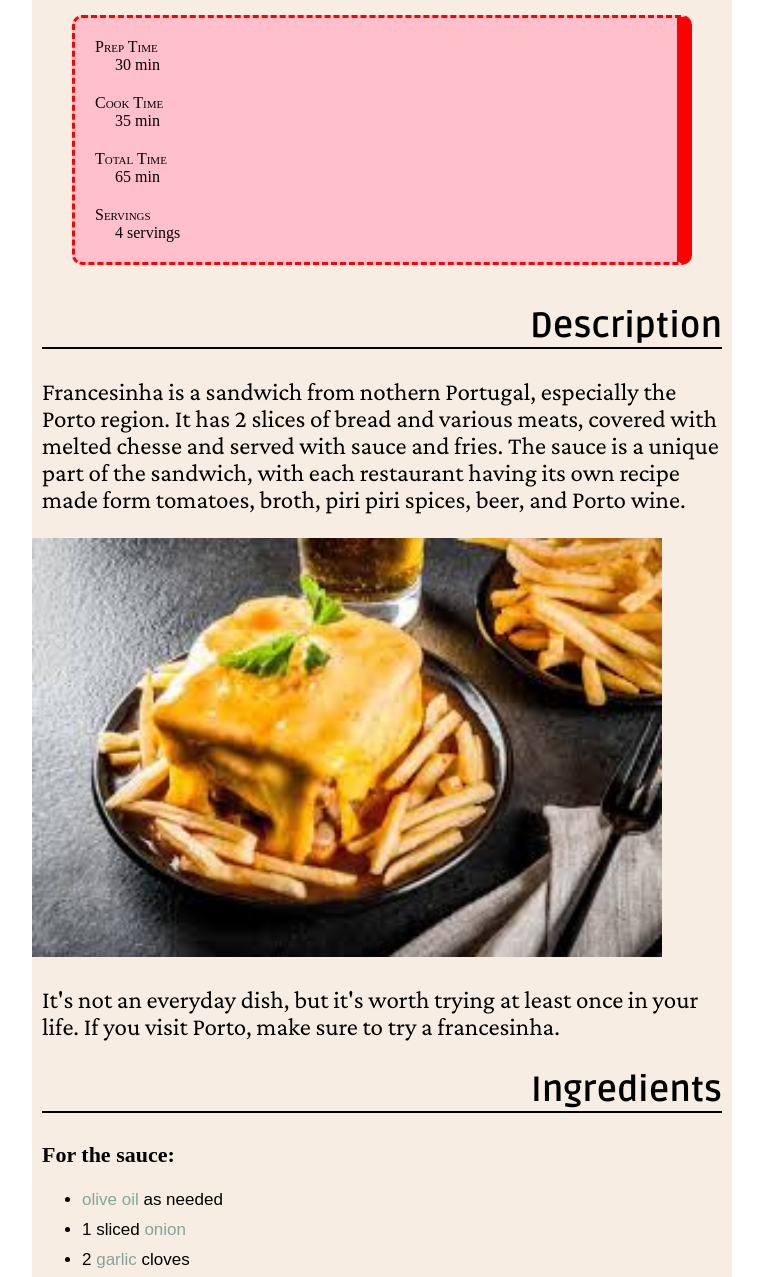
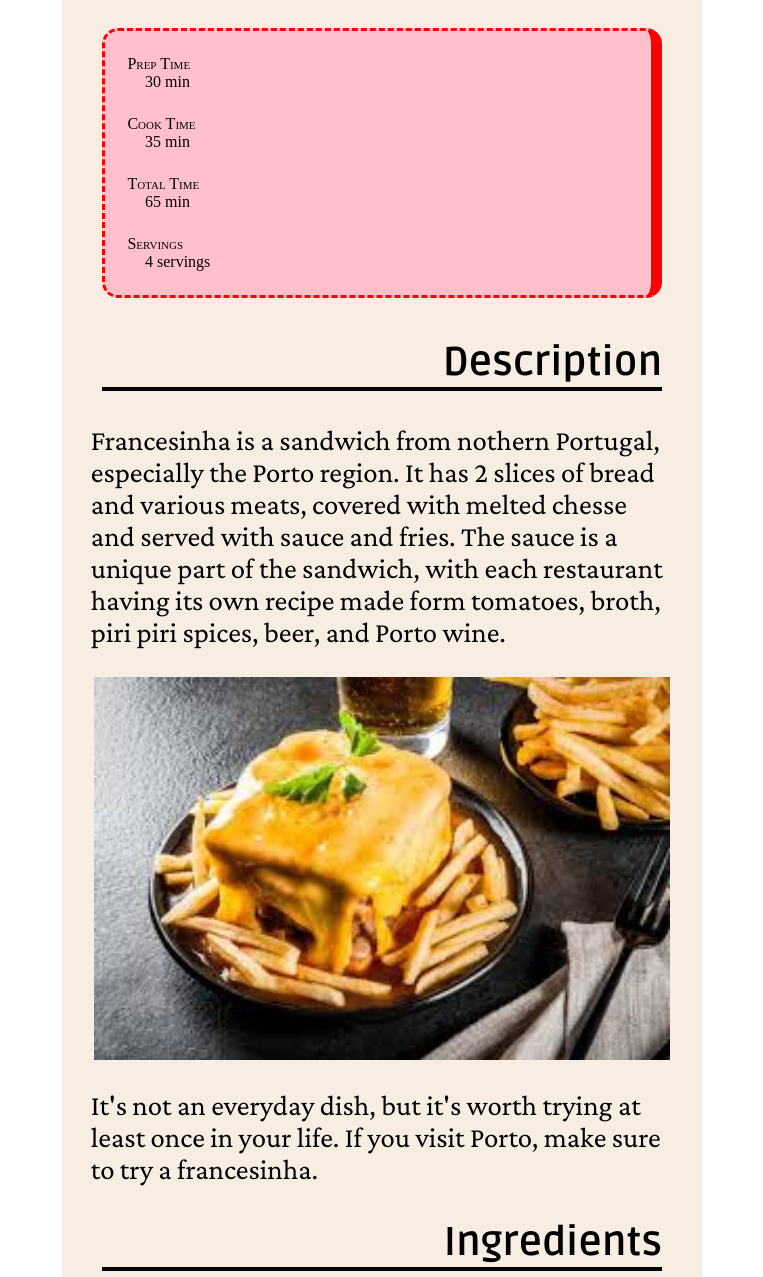
Before and after one commit to Dragon29R/LinguagensWeb, a plain HTML site: page aula2/francesinha.html in a window 1280 px wide. Shown: the part 397-1674 px from the top of the page, without its empty margins (258-1021 px from the left). Drawn offline with Linux system fonts and the light colour scheme.

Commit message:
Converted px to em and finished aula 2

```diff
--- a/aula2/francesinha.css
+++ b/aula2/francesinha.css
@@ -1,6 +1,6 @@
 
   @font-face {
-      font-family: Imperial Script;
+      font-family: ImperialScript;
       src: url(fonts/ImperialScript-Regular.ttf);
   }
   @font-face {
@@ -12,61 +12,60 @@
       src: url(fonts/CrimsonPro-VariableFont_wght.ttf);
   }
   h1{
-      font-family:Imperial Script;
+      font-family:ImperialScript;
       text-align: center;
-      font-size: 150px;
-      margin-bottom:0px;
+      font-size: 9.4em;
+      margin-bottom:0em;
   }
   #deslist{
       text-align: left;
-      border-radius:10px;
+      border-radius:1em;
       border-style: dashed;
       border-color: red;
-      border-right: 15px solid red;
+      border-right: 0.7em solid red;
       background-color: pink;
 
   }
   .subtitles{
-      margin-left: 10px;
-      margin-right:10px;
+      margin-left: 1em;
+      margin-right:1em;
       font-family: Ruda;
       text-align: right;
-      border-bottom: 2px solid black;
-      font-size:35px;
+      border-bottom: 0.1em solid black;
+      font-size:2.5em;
   }
 
   dl{
-      margin: 40px;
+      margin: 2.5em;
   }
   dt{
-      margin-top: 20px;
-      margin-left: 20px;
+      margin-top: 1.5em;
+      margin-left: 1.4em;
       font-variant-caps:small-caps;
 
   }
   dd{
-      margin-bottom: 20px;
+      margin-bottom: 1.5em;
   }
   p{
-      margin-left: 10px;
-      margin-right:10px;
+      margin-left: 1em;
+      margin-right:1em;
       font-family: CrimsonPro;
-      font-size:25px;
+      font-size:1.8em;
   }
   #imgfran{
-
       width:90%;
-
+      margin: 0 auto;
   }
 
   .smoll{
-    font-size:22px;
-    margin-left: 10px;
-    margin-right:10px;
+    font-size:1.6em;
+    margin-left: 0.8em;
+    margin-right:0.8em;
   }
   main{
 
-    width:700px;
+    width:40em;
     background-color: rgb(247, 237, 226);
     margin-left:auto;
     margin-right: auto;
@@ -79,9 +78,13 @@
   }
 
   li{
-    font-size:17px;
+    font-size:1.1em;
     font-family: sans-serif;
-    margin-bottom:10px;
-    margin-left: 10px;
-    margin-right:10px;
+    margin-bottom:0.7em;
+    margin-left: 0.7em;
+    margin-right:0.7em;
   }
+.image-container{
+    display:flex;
+    justify-content: center;
+}
--- a/aula2/francesinha.html
+++ b/aula2/francesinha.html
@@ -24,7 +24,7 @@
         <section>
             <h2 class="subtitles">Description</h2>
             <p>Francesinha is a sandwich from nothern Portugal, especially the Porto region. It has 2 slices of bread and various meats, covered with melted chesse and served with sauce and fries. The sauce is a unique part of the sandwich, with each restaurant having its own recipe made form tomatoes, broth, piri piri spices, beer, and Porto wine. </p>
-            <img id="imgfran" src="francesinha.png" alt="Francesinha" >
+            <div class="image-container"><img id="imgfran" src="francesinha.png" alt="Francesinha" ></div>
             <p>It's not an everyday dish, but it's worth trying at least once in your life. If you visit Porto, make sure to try a francesinha. </p>
         </section>
         <section>
```
